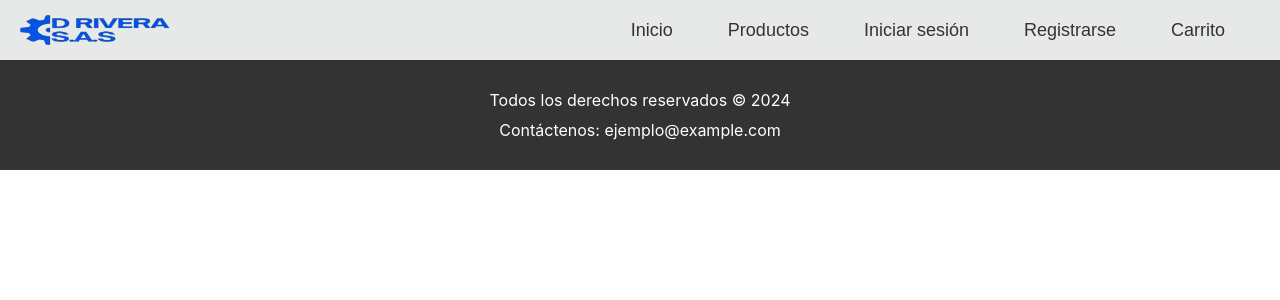
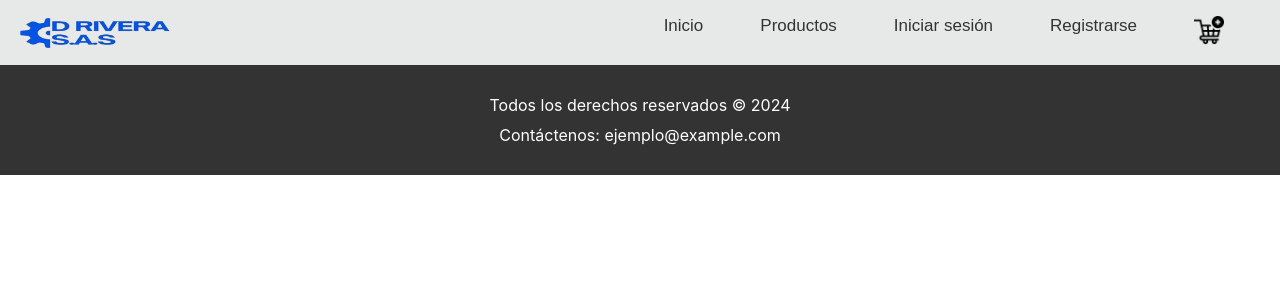
Before and after one commit to EzequielPalencia/demo-1, a React (Create React App) app: page / in a window 1280 px wide. Shown: the top 300 px of the page. Built offline with nearby package versions, Linux system fonts and the light colour scheme.

Commit message:
Se agrego actualizacion Header

```diff
--- a/src/Header.css
+++ b/src/Header.css
@@ -28,9 +28,9 @@
 .nav-link {
   color: #333333; /* Cambié el color del texto para mayor contraste */
   text-decoration: none;
-  font-size: 18px; /* Reduje el tamaño de fuente */
+  font-size: 17px; /* Reduje el tamaño de fuente */
   font-family: Arial, sans-serif; /* Cambié la fuente a Arial para consistencia */
-  padding: 10px 20px; /* Ajusté el relleno para que los botones tengan más espacio */
+  padding: 10px 21px; /* Ajusté el relleno para que los botones tengan más espacio */
   transition: background-color 0.3s; /* Agregué una transición para suavizar el cambio de color al pasar el mouse */
 }
 
--- a/src/Header.jsx
+++ b/src/Header.jsx
@@ -5,19 +5,35 @@ import Logo_Rivera from "./img/Logo-removebg-preview.png";
 
 const Header = () => {
 
+  const isLoggedIn = () => {
+    const token = localStorage.getItem('token');
+    return token !== null;
+  };
 
+  const logout = () => {
+    localStorage.removeItem('token');
 
+  };
 
-    return (
+  return (
     <header className="header">
-        <img src={Logo_Rivera} alt="" className="Logo_Rivera" />
+      <img src={Logo_Rivera} alt="Logo Rivera" className="Logo_Rivera" />
       <nav className="nav">
         <ul className="nav-list">
           <li><Link to="/" className="nav-link">Inicio</Link></li>
           <li><Link to="/products" className="nav-link">Productos</Link></li>
-          <li><Link to="/login" className="nav-link">Iniciar sesión</Link></li>
-          <li><Link to="/register" className="nav-link">Registrarse</Link></li>
-          <li><Link to="/cart" className="nav-link">Carrito</Link></li>
+          {!isLoggedIn() && (
+            <>
+              <li><Link to="/login" className="nav-link">Iniciar sesión</Link></li>
+              <li><Link to="/register" className="nav-link">Registrarse</Link></li>
+            </>
+          )}
+          <li><Link to="/cart" className="nav-link"><img src="carritocompras.png" alt="" height="30" /></Link></li>
+          {isLoggedIn() && (
+            <>
+              <a href='' className="nav-link" onClick={logout}>Logout</a>
+            </>
+          )}
         </ul>
       </nav>
     </header>
```
Also changed, not shown: public/carritocompras.png (added).
